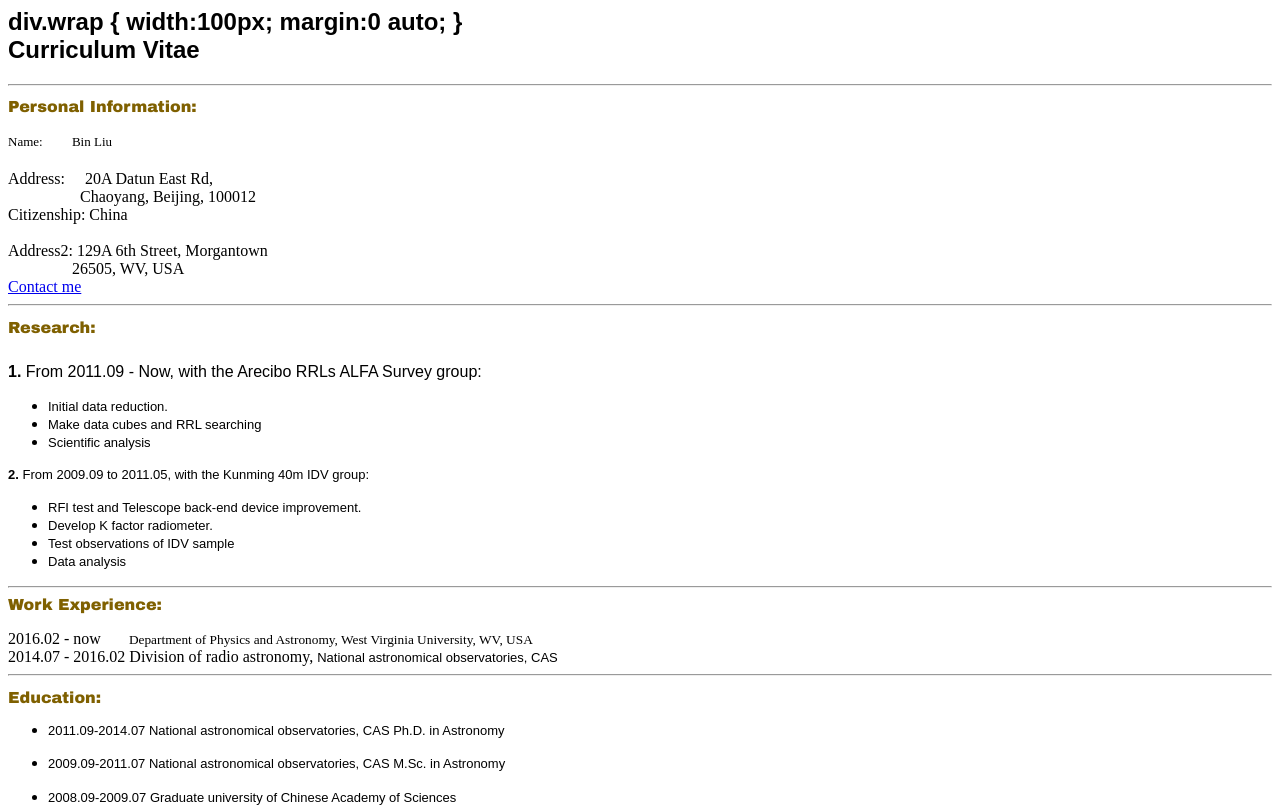
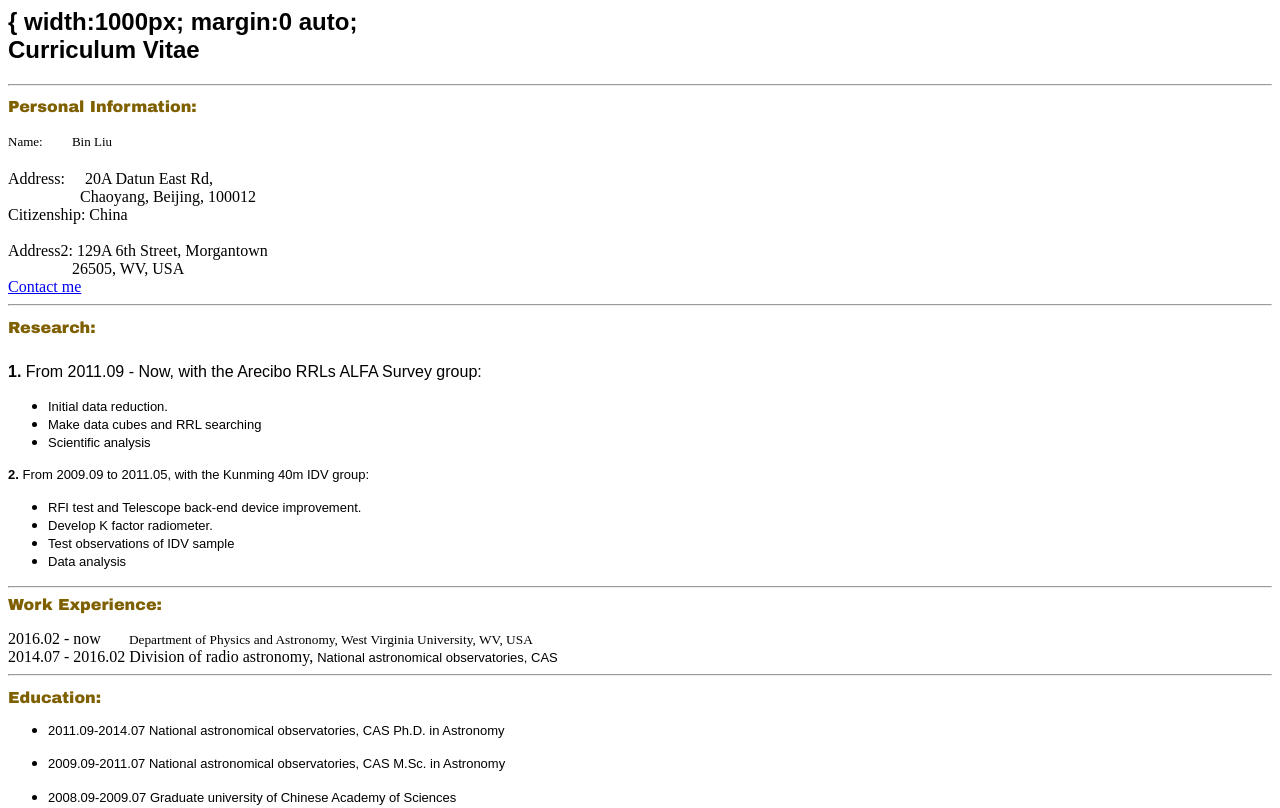
Before and after one commit to liu-bin/liu-bin.github.io, a plain HTML site: page index.html in a window 1280 px wide. Shown: the top 808 px of the page. Drawn offline with Linux system fonts and the light colour scheme.

Commit message:
Update index.html

```diff
--- a/index.html
+++ b/index.html
@@ -1,13 +1,10 @@
 <h2><span style="font-family:arial">
 
-div.wrap {
-    width:100px;
-    margin:0 auto;
-}
- <body>
+ <body> {
 
+ width:1000px;
+   margin:0 auto;
 
-<div></div>
   <div class="wrap"></div>
 Curriculum Vitae</span></h2>
 <div dir="ltr">
@@ -118,4 +115,4 @@ Curriculum Vitae</span></h2>
 </div>
 </div>
 </div>
-<body>
+}<body>
```
